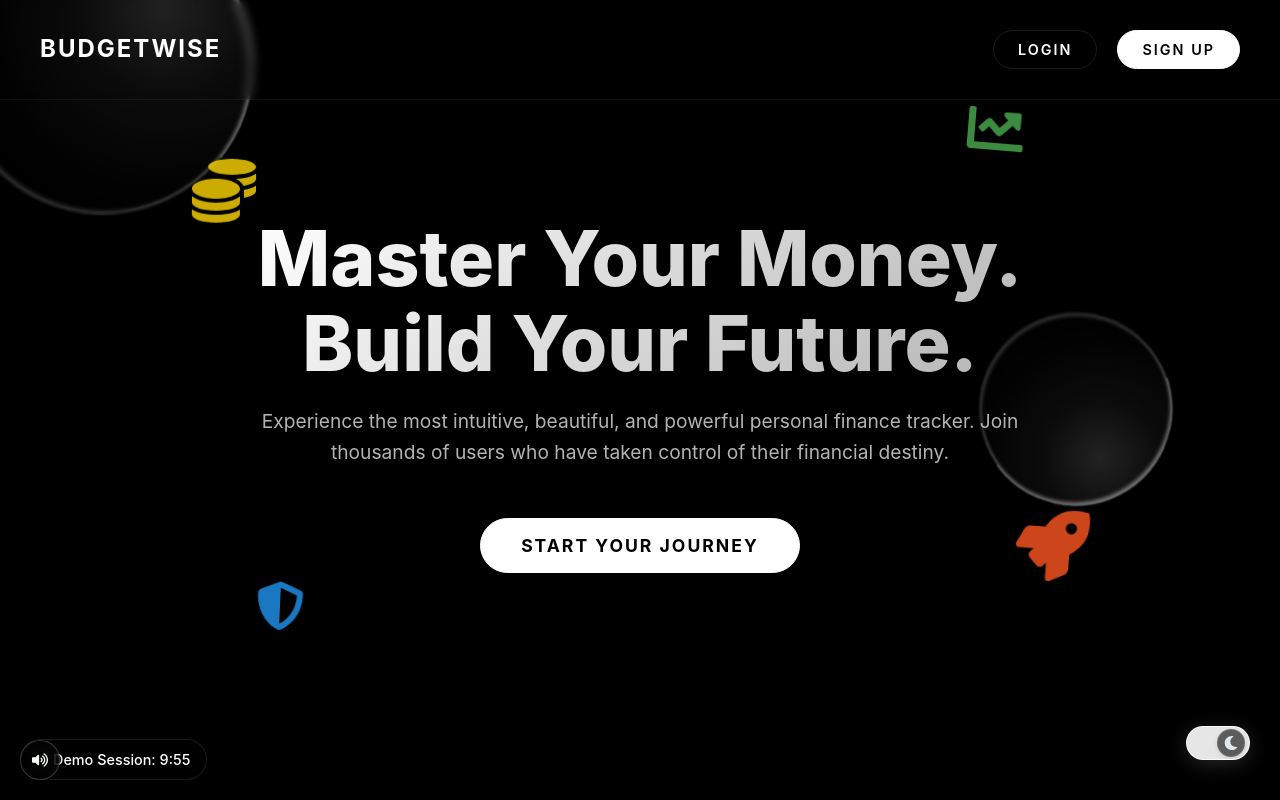
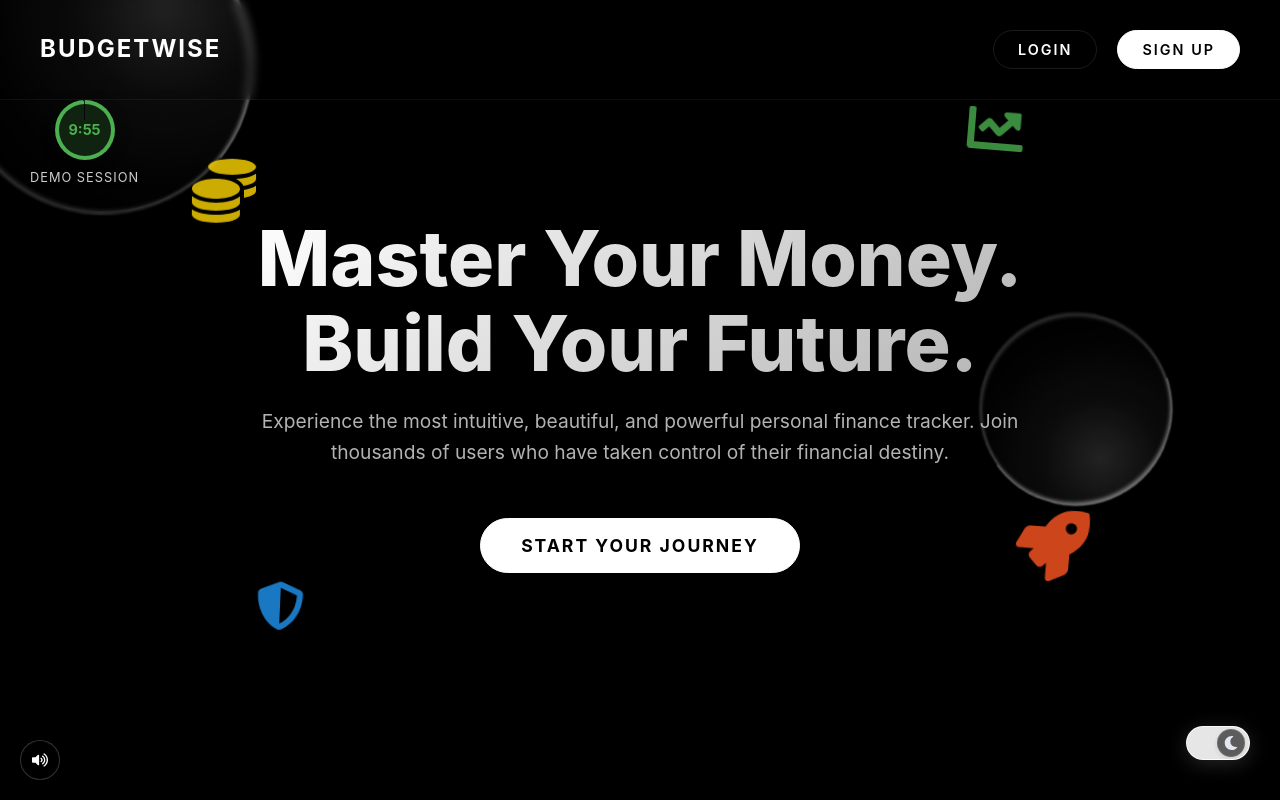
Before and after one commit to JAIKEYSINGH913/BudgetWise-AI-Driven-Expense-Tracker-and-Budget-Advisor, a React (Create React App) app in the folder frontend/: page / in a window 1280 px wide. Built offline with nearby package versions, Linux system fonts and the light colour scheme; no server answers.

Commit message:
Redesign demo timer on landing page

```diff
--- a/frontend/src/pages/LandingPage.js
+++ b/frontend/src/pages/LandingPage.js
@@ -56,29 +56,46 @@ const LandingPage = () => {
             </div>
 
             {/* Timed Demo Indicator (Bottom Left Floating) */}
+            {/* Timed Demo Indicator (Top Left Circular Stopwatch) */}
             {!isLocked && (
                 <div style={{
                     position: 'fixed',
-                    bottom: '20px',
-                    left: '20px',
-                    top: 'auto',
-                    transform: 'none',
-                    background: 'rgba(0,0,0,0.6)',
-                    padding: '8px 16px',
-                    borderRadius: '50px',
+                    top: '100px', // Below navbar (approx 80px)
+                    left: '30px',
                     zIndex: 101,
-                    fontSize: '0.9rem',
-                    color: '#fff',
-                    backdropFilter: 'blur(10px)',
-                    border: '1px solid rgba(255,255,255,0.1)',
-                    boxShadow: '0 4px 15px rgba(0,0,0,0.3)',
                     display: 'flex',
+                    flexDirection: 'column',
                     alignItems: 'center',
-                    gap: '8px',
-                    fontWeight: 500
+                    gap: '8px'
                 }}>
-                    <span style={{ width: '8px', height: '8px', background: '#4caf50', borderRadius: '50%', display: 'inline-block' }}></span>
-                    Demo Session: {formatTime(timeLeft)}
+                    <div style={{
+                        width: '60px',
+                        height: '60px',
+                        borderRadius: '50%',
+                        background: `conic-gradient(#4caf50 ${(timeLeft / 600) * 100}%, rgba(255,255,255,0.1) 0)`,
+                        display: 'flex',
+                        alignItems: 'center',
+                        justifyContent: 'center',
+                        position: 'relative',
+                        boxShadow: '0 4px 15px rgba(0,0,0,0.3)',
+                        backdropFilter: 'blur(5px)'
+                    }}>
+                        <div style={{
+                            width: '52px',
+                            height: '52px',
+                            borderRadius: '50%',
+                            background: 'rgba(0,0,0,0.8)', // Dark inner circle
+                            display: 'flex',
+                            alignItems: 'center',
+                            justifyContent: 'center',
+                            fontSize: '0.9rem',
+                            fontWeight: 'bold',
+                            color: '#4caf50'
+                        }}>
+                            {formatTime(timeLeft)}
+                        </div>
+                    </div>
+                    <span style={{ fontSize: '0.8rem', color: '#ccc', textTransform: 'uppercase', letterSpacing: '1px', textShadow: '0 2px 4px rgba(0,0,0,0.5)' }}>Demo Session</span>
                 </div>
             )}
 
```
